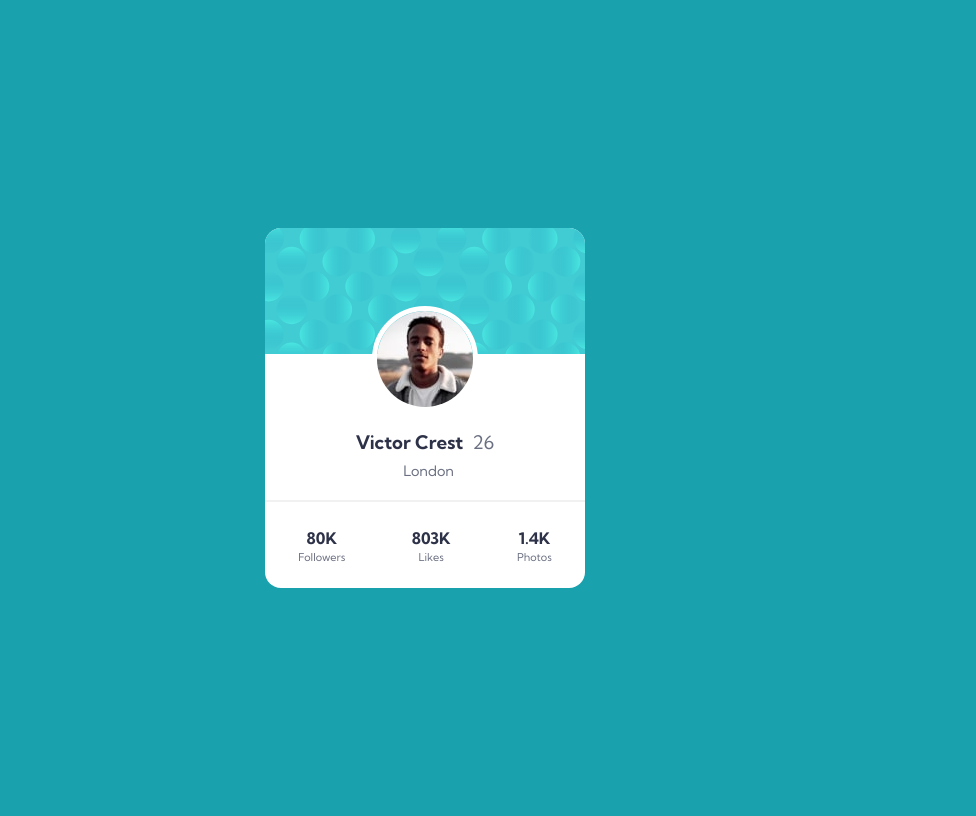
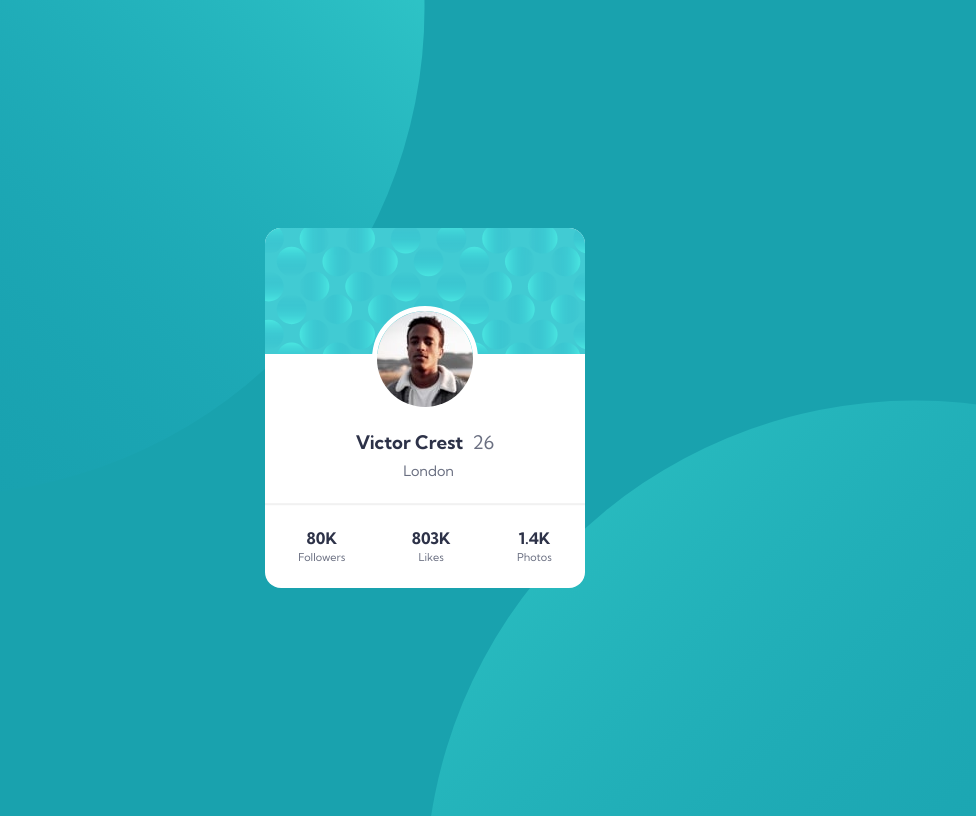
Before and after one commit to TheTryfechta/profile-card-component-main, a plain HTML site: page index.html in a window 1280 px wide. Shown: the whole page, without its empty margins (215-1191 px from the left). Drawn offline with Linux system fonts and the light colour scheme.

Commit message:
Add background image

```diff
--- a/index.html
+++ b/index.html
@@ -15,15 +15,6 @@
     <title>Frontend Mentor | Profile card component</title>
 
     <!-- Feel free to remove these styles or customise in your own stylesheet 👍 -->
-    <style>
-      .attribution {
-        font-size: 11px;
-        text-align: center;
-      }
-      .attribution a {
-        color: hsl(228, 45%, 44%);
-      }
-    </style>
   </head>
   <body>
     <div class="card">
@@ -34,6 +25,7 @@
           <h3>Victor Crest<span>26</span></h3>
           <span class="location">London</span>
         </div>
+        <div class="divider"></div>
         <div class="stats">
           <div class="stat">
             <h3>80K</h3>
--- a/style.css
+++ b/style.css
@@ -8,14 +8,19 @@
   --dark-gray: hsl(0, 0%, 59%);
 }
 
+/* add box shadow to card */
+
 body {
   font-family: "Kumbh Sans", sans-serif;
   display: grid;
   min-height: 100vh;
   place-items: center;
   background-color: var(--dark-cyan);
+  background-image: url("./images/bg-pattern-top.svg"),
+    url("./images/bg-pattern-bottom.svg");
+  background-position: right 50vw bottom 40vh, left 50vw top 50vh;
+  background-repeat: no-repeat;
 }
-
 .card {
   width: 320px;
   height: 360px;
@@ -58,15 +63,23 @@ span {
   font-size: 0.9em;
 }
 
+.divider {
+  width: 100%;
+  border-top: 2px solid rgb(241, 241, 241);
+  position: relative;
+  transform: translateY(1.45em);
+}
+
 .stats {
   font-size: 0.85em;
   width: 100%;
-  border-top: 2px solid rgb(241, 241, 241);
+  /* border-top: 2px solid rgb(241, 241, 241); */
   display: flex;
   justify-content: space-around;
   align-items: center;
-  padding: 1.5em;
-  margin-top: 1.5em;
+  /* padding: 1.5em;
+  margin-top: 1.5em; */
+  transform: translateY(3em);
 }
 
 .stats h3 {
```
